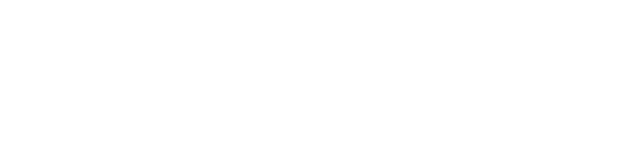
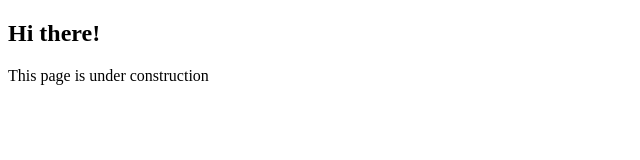
Before and after one commit to matthew-schultz/FineShrine, a plain HTML site: page docs/index.html in a window 1280 px wide. Shown: the whole page, without its empty margins (0-640 px from the left). Drawn offline with Linux system fonts and the light colour scheme.

Commit message:
Update index.html

```diff
--- a/docs/index.html
+++ b/docs/index.html
@@ -10,6 +10,7 @@
   </script>
 </head>
 <body>
-
+<h2>Hi there!</h2>
+<p>This page is under construction</p>
 </body>
 </html>
```
